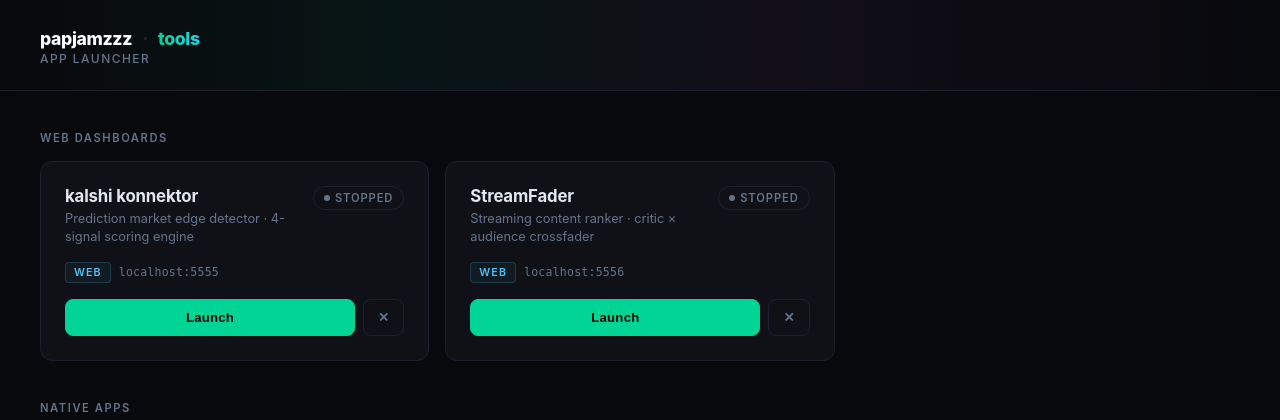
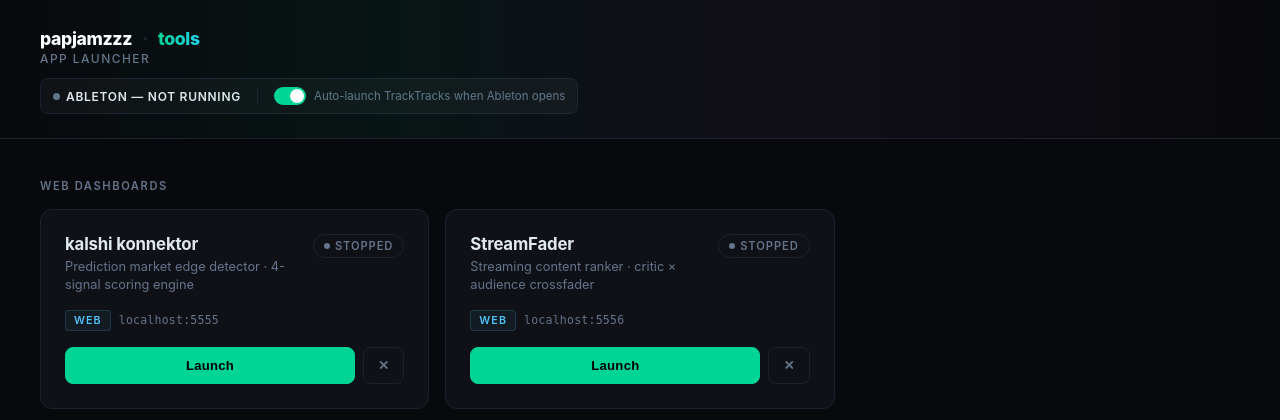
Before and after one commit to papjamzzz/launcher, a Flask app: page / in a window 1280 px wide. Shown: the top 420 px of the page. Run offline with Flask 3, Linux system fonts and the light colour scheme; data that the repository does not hold is empty.

Commit message:
Auto-launch TrackTracks when Ableton opens, add Ableton status + toggle

```diff
--- a/app.py
+++ b/app.py
@@ -1,5 +1,5 @@
-import os, socket, subprocess, signal
-from flask import Flask, render_template, jsonify
+import os, socket, subprocess, signal, threading, time
+from flask import Flask, render_template, jsonify, request
 import psutil
 
 app = Flask(__name__)
@@ -49,6 +49,12 @@ APPS = {
 
 _procs = {}  # app_key → Popen
 
+# Auto-launch state
+_auto_tracktracks = True   # on by default — that's the point
+_ableton_was_open = False
+
+
+# ── helpers ───────────────────────────────────────────────────────────────────
 
 def port_open(port):
     try:
@@ -72,12 +78,58 @@ def proc_running(match):
     return False
 
 
+def ableton_open():
+    for p in psutil.process_iter(['name']):
+        try:
+            if 'Ableton' in (p.info['name'] or ''):
+                return True
+        except Exception:
+            pass
+    return False
+
+
 def is_running(key):
     cfg = APPS[key]
     if cfg['type'] == 'web':
         return port_open(cfg['port'])
     return proc_running(cfg['match'])
 
+
+def _do_launch(key):
+    cfg = APPS[key]
+    if is_running(key):
+        return
+    try:
+        env = {**os.environ, 'PYTHONPATH': ''}
+        p = subprocess.Popen(cfg['cmd'], cwd=cfg['cwd'], env=env,
+                             stdout=subprocess.DEVNULL, stderr=subprocess.DEVNULL)
+        _procs[key] = p
+        if cfg['type'] == 'web' and cfg['url']:
+            subprocess.Popen(['bash', '-c', f'sleep 3 && open "{cfg["url"]}"'])
+    except Exception:
+        pass
+
+
+# ── Ableton watcher thread ────────────────────────────────────────────────────
+
+def _ableton_watcher():
+    global _ableton_was_open
+    while True:
+        time.sleep(3)
+        try:
+            now_open = ableton_open()
+            if now_open and not _ableton_was_open and _auto_tracktracks:
+                # Ableton just opened — launch TrackTracks viewer
+                _do_launch('tracktracks')
+            _ableton_was_open = now_open
+        except Exception:
+            pass
+
+
+threading.Thread(target=_ableton_watcher, daemon=True).start()
+
+
+# ── routes ────────────────────────────────────────────────────────────────────
 
 @app.route('/')
 def index():
@@ -86,26 +138,26 @@ def index():
 
 @app.route('/api/status')
 def status():
-    return jsonify({k: is_running(k) for k in APPS})
+    return jsonify({
+        **{k: is_running(k) for k in APPS},
+        'ableton': ableton_open(),
+        'auto_tracktracks': _auto_tracktracks,
+    })
+
+
+@app.route('/api/auto_tracktracks', methods=['POST'])
+def set_auto():
+    global _auto_tracktracks
+    _auto_tracktracks = request.json.get('enabled', True)
+    return jsonify({'ok': True, 'auto_tracktracks': _auto_tracktracks})
 
 
 @app.route('/launch/<key>', methods=['POST'])
 def launch(key):
     if key not in APPS:
         return jsonify({'ok': False, 'error': 'unknown app'}), 404
-    cfg = APPS[key]
-    if is_running(key):
-        return jsonify({'ok': True, 'already': True})
-    try:
-        env = {**os.environ, 'PYTHONPATH': ''}
-        p = subprocess.Popen(cfg['cmd'], cwd=cfg['cwd'], env=env,
-                             stdout=subprocess.DEVNULL, stderr=subprocess.DEVNULL)
-        _procs[key] = p
-        if cfg['type'] == 'web' and cfg['url']:
-            subprocess.Popen(['bash', '-c', f'sleep 3 && open "{cfg["url"]}"'])
-        return jsonify({'ok': True})
-    except Exception as e:
-        return jsonify({'ok': False, 'error': str(e)}), 500
+    _do_launch(key)
+    return jsonify({'ok': True})
 
 
 @app.route('/stop/<key>', methods=['POST'])
@@ -113,13 +165,11 @@ def stop(key):
     if key not in APPS:
         return jsonify({'ok': False, 'error': 'unknown app'}), 404
     cfg = APPS[key]
-    # Kill by process match
     killed = False
-    match = cfg['match']
     for p in psutil.process_iter(['cmdline', 'pid']):
         try:
             cmd = ' '.join(p.info['cmdline'] or [])
-            if match in cmd:
+            if cfg['match'] in cmd:
                 os.kill(p.info['pid'], signal.SIGTERM)
                 killed = True
         except Exception:
--- a/templates/index.html
+++ b/templates/index.html
@@ -72,6 +72,65 @@
     text-transform: uppercase;
     margin-top: 2px;
   }
+
+  .ableton-bar {
+    display: flex;
+    align-items: center;
+    gap: 16px;
+    margin-top: 12px;
+    padding: 8px 12px;
+    background: rgba(255,255,255,0.03);
+    border: 1px solid var(--border);
+    border-radius: 8px;
+    width: fit-content;
+  }
+  .ableton-status {
+    display: flex;
+    align-items: center;
+    gap: 6px;
+    font-size: 0.75rem;
+    font-weight: 600;
+    letter-spacing: 0.06em;
+    text-transform: uppercase;
+  }
+  .ableton-dot {
+    width: 7px; height: 7px;
+    border-radius: 50%;
+    background: var(--muted);
+    transition: background 0.4s;
+    flex-shrink: 0;
+  }
+  .ableton-dot.open { background: var(--green); box-shadow: 0 0 6px var(--green); }
+
+  .auto-toggle {
+    display: flex;
+    align-items: center;
+    gap: 8px;
+    font-size: 0.72rem;
+    color: var(--muted);
+    cursor: pointer;
+    user-select: none;
+  }
+  .toggle-switch {
+    position: relative;
+    width: 32px; height: 18px;
+    background: var(--border);
+    border-radius: 9px;
+    transition: background 0.2s;
+    flex-shrink: 0;
+    cursor: pointer;
+  }
+  .toggle-switch.on { background: var(--green); }
+  .toggle-switch::after {
+    content: '';
+    position: absolute;
+    top: 2px; left: 2px;
+    width: 14px; height: 14px;
+    border-radius: 50%;
+    background: #fff;
+    transition: transform 0.2s;
+  }
+  .toggle-switch.on::after { transform: translateX(14px); }
 
   main {
     flex: 1;
@@ -268,6 +327,18 @@
     <span class="brand-second">tools</span>
   </div>
   <div class="brand-sub">App Launcher</div>
+
+  <div class="ableton-bar">
+    <div class="ableton-status">
+      <span class="ableton-dot" id="ableton-dot"></span>
+      <span id="ableton-label">Ableton — checking…</span>
+    </div>
+    <div style="width:1px;height:14px;background:var(--border);"></div>
+    <label class="auto-toggle" onclick="toggleAuto()">
+      <div class="toggle-switch" id="auto-toggle-sw"></div>
+      <span>Auto-launch TrackTracks when Ableton opens</span>
+    </label>
+  </div>
 </header>
 
 <main>
@@ -397,10 +468,37 @@ async function poll() {
   try {
     const r = await fetch('/api/status');
     const data = await r.json();
-    for (const [key, running] of Object.entries(data)) setStatus(key, running);
+    for (const [key, running] of Object.entries(data)) {
+      if (key === 'ableton' || key === 'auto_tracktracks') continue;
+      setStatus(key, running);
+    }
+    // Ableton indicator
+    const dot = document.getElementById('ableton-dot');
+    const lbl = document.getElementById('ableton-label');
+    if (data.ableton) {
+      dot.classList.add('open');
+      lbl.textContent = 'Ableton — open';
+    } else {
+      dot.classList.remove('open');
+      lbl.textContent = 'Ableton — not running';
+    }
+    // Auto-toggle state
+    const sw = document.getElementById('auto-toggle-sw');
+    sw.classList.toggle('on', data.auto_tracktracks);
     document.getElementById('last-update').textContent =
       'Updated ' + new Date().toLocaleTimeString();
   } catch (e) {}
+}
+
+async function toggleAuto() {
+  const sw = document.getElementById('auto-toggle-sw');
+  const nowOn = sw.classList.contains('on');
+  await fetch('/api/auto_tracktracks', {
+    method: 'POST',
+    headers: {'Content-Type': 'application/json'},
+    body: JSON.stringify({enabled: !nowOn})
+  });
+  poll();
 }
 
 async function launch(key) {
```
